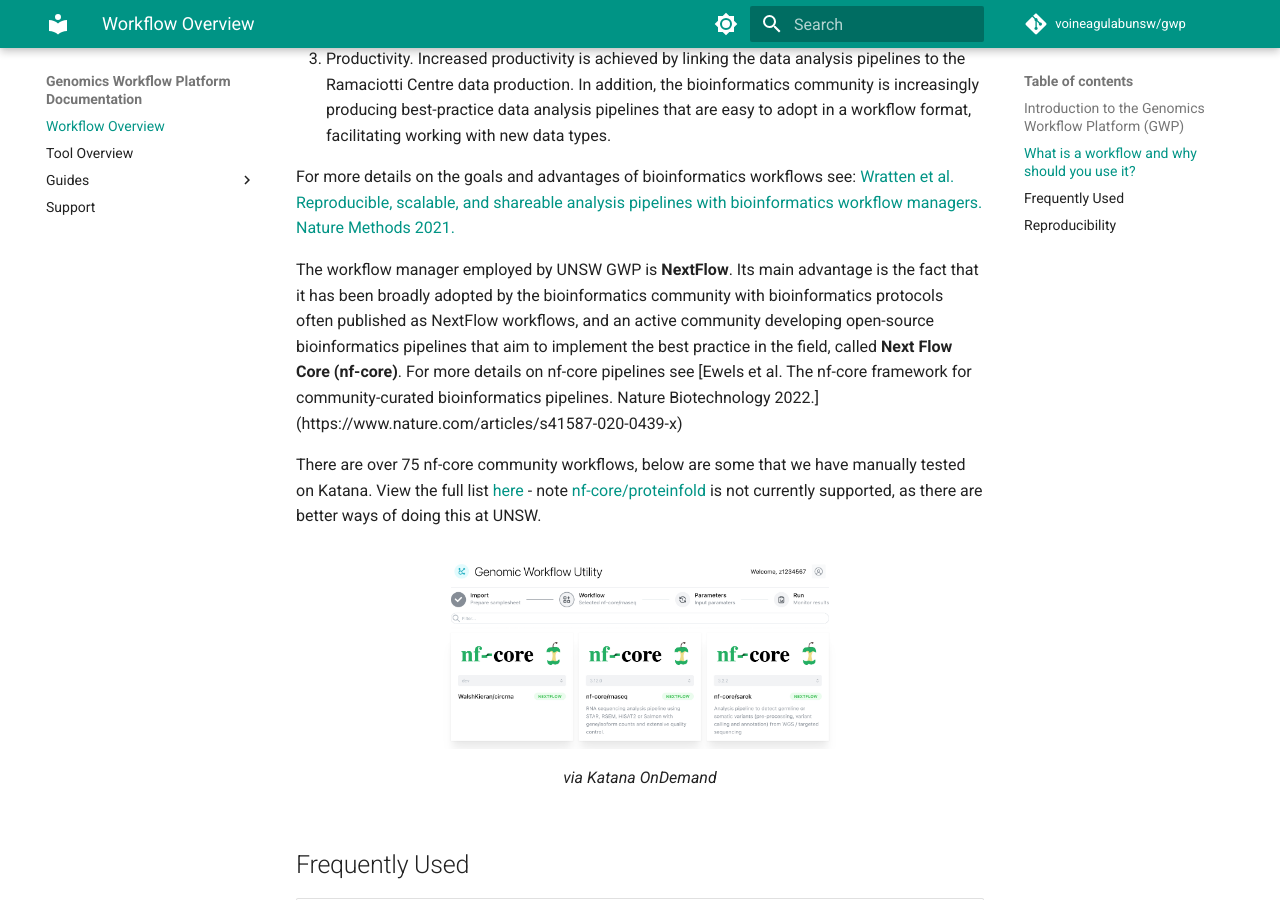
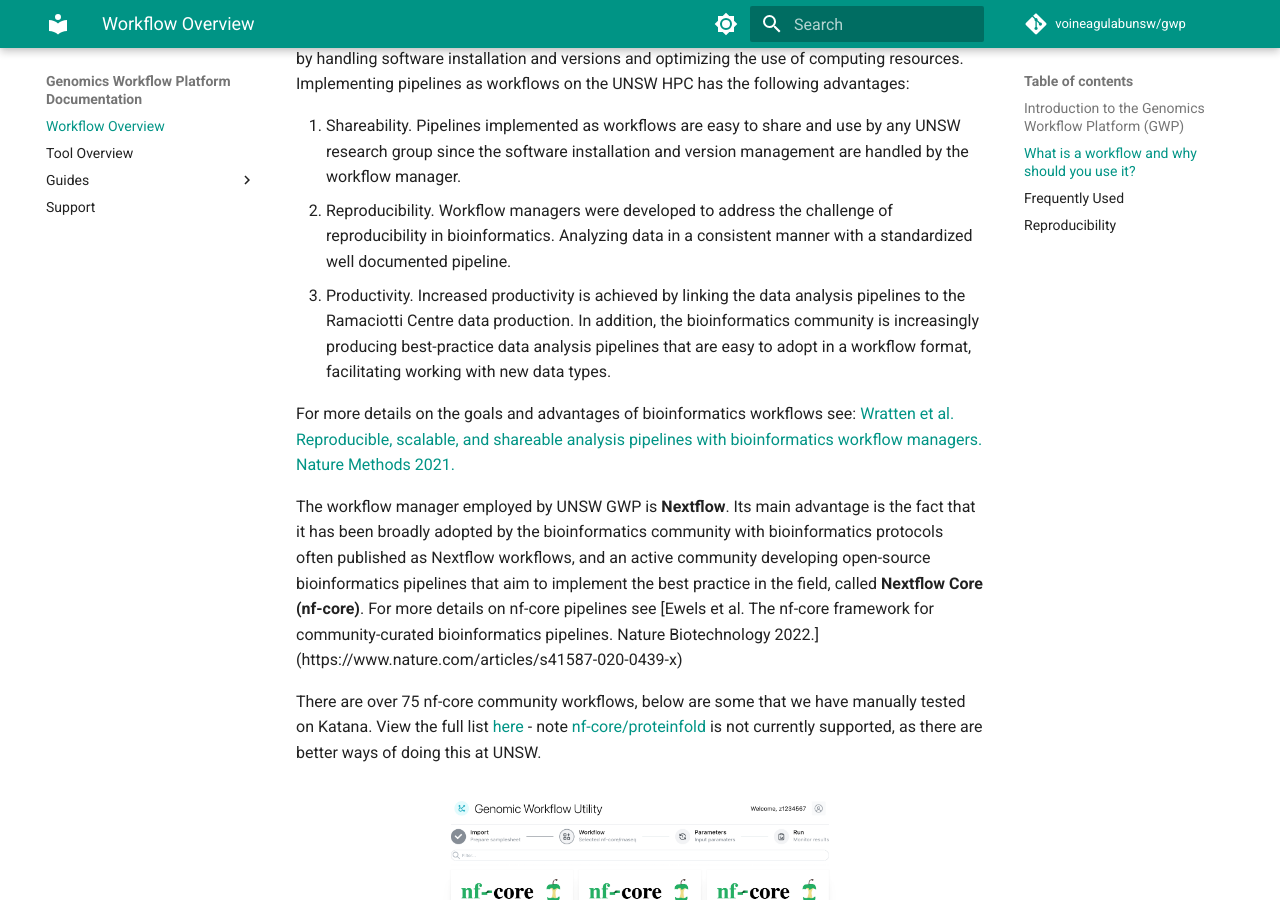
Before and after one commit to VoineaguLabUNSW/gwp, an MkDocs documentation site: the page built from docs/index.md, in a window 1280 px wide and 900 px high, scrolled down 666 px. Built offline with MkDocs 1.6.1 and Material for MkDocs 9.7.7, drawn with Linux system fonts in a browser that asks for light colours; comment, search, counter and statistics services are not loaded.

```diff
--- a/docs/index.md
+++ b/docs/index.md
@@ -13,7 +16,7 @@ Workflows are data analysis pipelines implemented using a workflow manager. In g
 
 For more details on the goals and advantages of bioinformatics workflows see: [Wratten et al. Reproducible, scalable, and shareable analysis pipelines with bioinformatics workflow managers. Nature Methods 2021.](https://www.nature.com/articles/s41592-021-01254-9)
 
-The workflow manager employed by UNSW GWP is **NextFlow**. Its main advantage is the fact that it has been broadly adopted by the bioinformatics community with bioinformatics protocols often published as NextFlow workflows, and an active community developing open-source bioinformatics pipelines that aim to implement the best practice in the field, called **Next Flow Core (nf-core)**.
+The workflow manager employed by UNSW GWP is **Nextflow**. Its main advantage is the fact that it has been broadly adopted by the bioinformatics community with bioinformatics protocols often published as Nextflow workflows, and an active community developing open-source bioinformatics pipelines that aim to implement the best practice in the field, called **Nextflow Core (nf-core)**.
 For more details on nf-core pipelines see [Ewels et al. The nf-core framework for community-curated bioinformatics pipelines. Nature Biotechnology 2022.] (https://www.nature.com/articles/s41587-020-0439-x)
 
 
```
Also changed, not shown: other parts of docs/index.md (+3 -0 lines), docs/tool_overview.md (+3 -0 lines), docs/assets/gwp-comparison-dark.png (added), docs/assets/gwp-comparison.png (added), docs/assets/gwp-overview-dark.png (added), docs/assets/gwp-overview.png (added).
